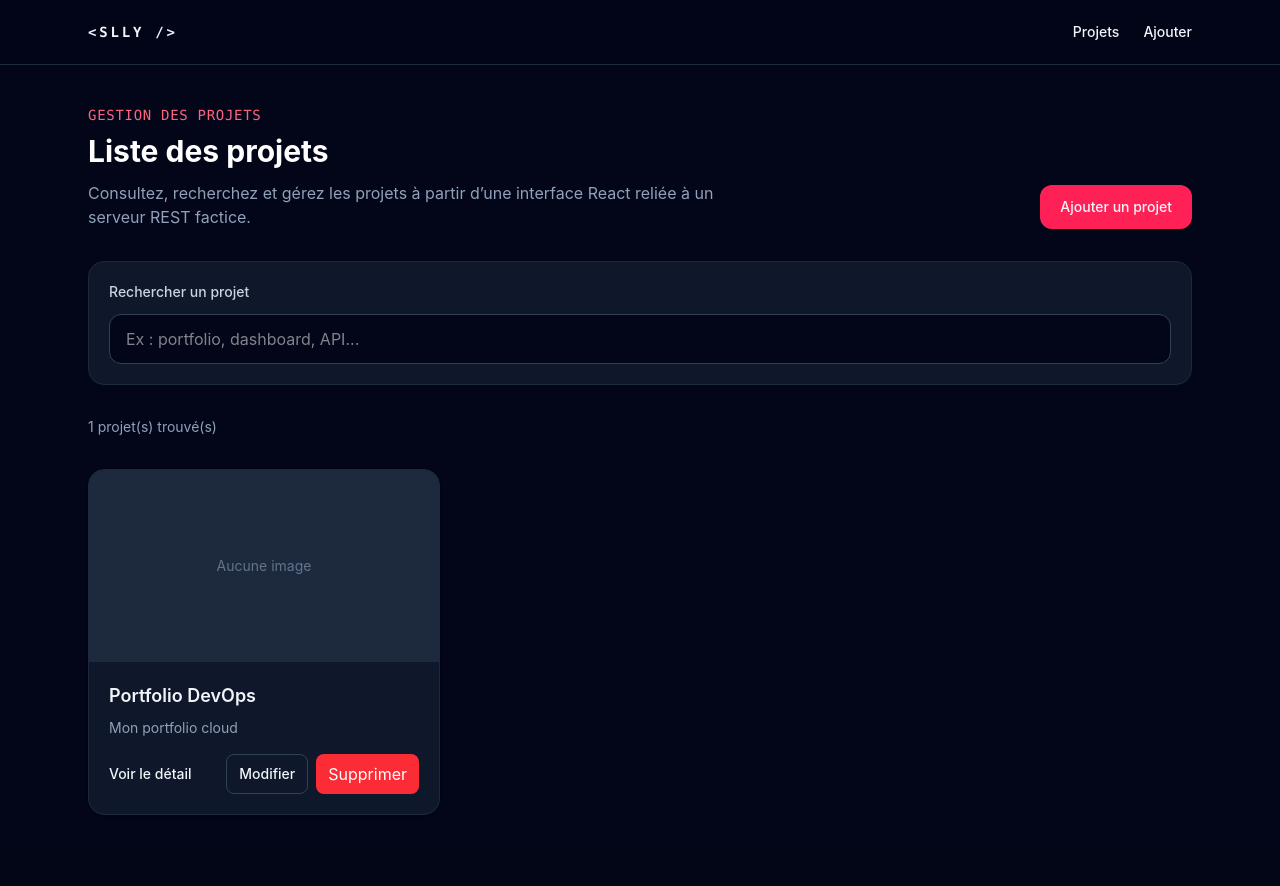
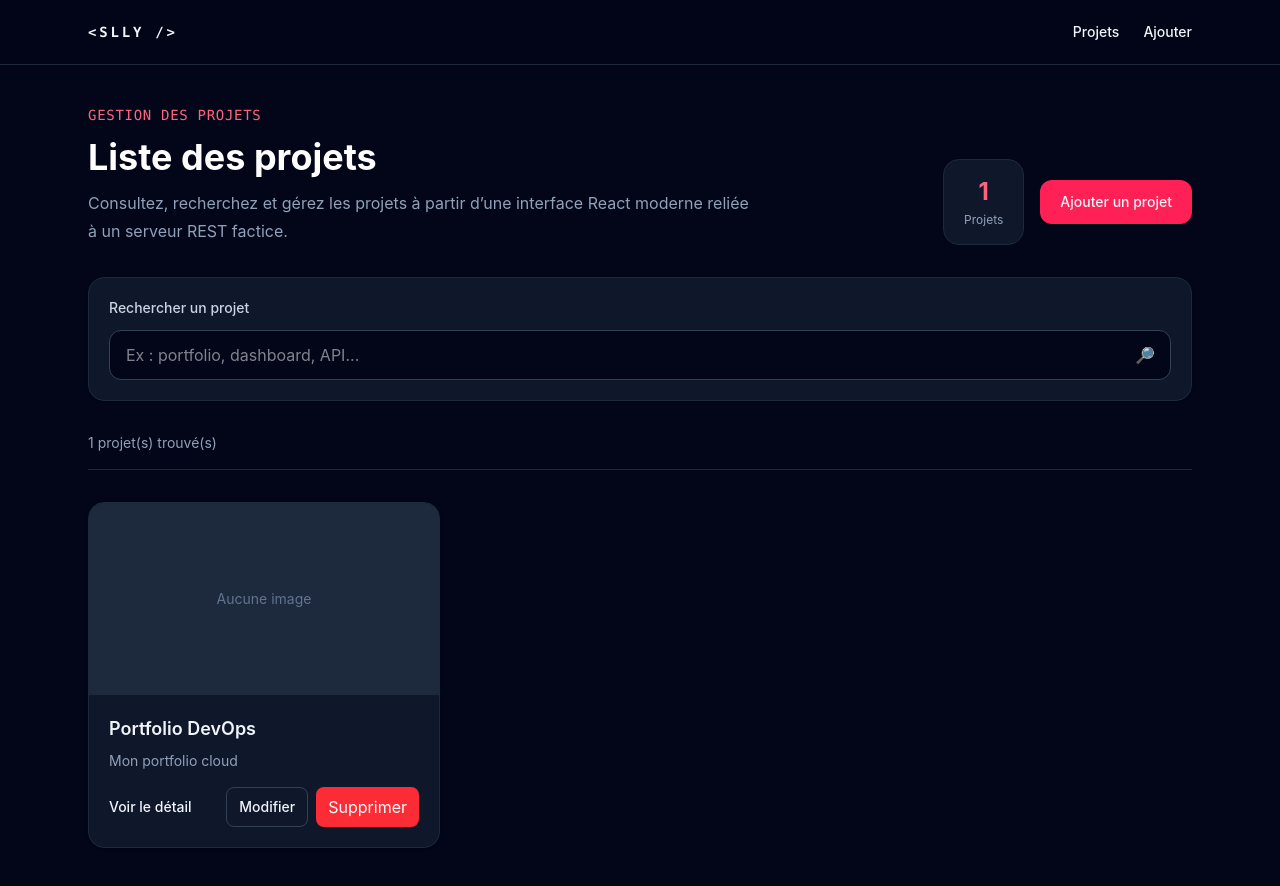
Before and after one commit to seydinalimamoulayeyade/react-fil-rouge, a React (Vite) app: page / in a window 1280 px wide. Before the commit the page ends 855 px from the top, so only its background shows below. Built offline with nearby package versions, Linux system fonts and the light colour scheme; data requests are answered from the project's data file.

Commit message:
feat: améliorer l'UX de la liste des projets

```diff
--- a/src/components/Dossier.jsx
+++ b/src/components/Dossier.jsx
@@ -8,6 +8,7 @@ export default function Dossier() {
   const [search, setSearch] = useState("");
   const [loading, setLoading] = useState(true);
   const [error, setError] = useState("");
+  const [success, setSuccess] = useState("");
 
   useEffect(() => {
     async function loadProjects() {
@@ -37,8 +38,10 @@ export default function Dossier() {
 
     try {
       setError("");
+      setSuccess("");
       await deleteProject(id);
       setProjects((prev) => prev.filter((project) => project.id !== id));
+      setSuccess("Projet supprimé avec succès.");
     } catch (err) {
       console.error(err);
       setError("La suppression a échoué.");
@@ -58,17 +61,21 @@ export default function Dossier() {
   if (loading) {
     return (
       <section className="space-y-6">
-        <div>
+        <div className="space-y-3">
           <p className="text-sm font-mono uppercase tracking-wider text-rose-400">
             Gestion des projets
           </p>
-          <h1 className="text-3xl font-bold text-white mt-2">
-            Liste des projets
-          </h1>
+          <h1 className="text-3xl font-bold text-white">Liste des projets</h1>
+          <p className="max-w-2xl text-slate-400">
+            Chargement de la collection de projets depuis l’API REST locale.
+          </p>
         </div>
 
         <div className="rounded-2xl border border-slate-800 bg-slate-900 p-6">
-          <p className="text-slate-400">Chargement des projets...</p>
+          <div className="flex items-center gap-3 text-slate-400">
+            <span className="inline-block h-3 w-3 animate-pulse rounded-full bg-rose-400"></span>
+            Chargement des projets...
+          </div>
         </div>
       </section>
     );
@@ -76,66 +83,95 @@ export default function Dossier() {
 
   return (
     <section className="space-y-8">
-      {/* En-tête */}
-      <div className="flex flex-col md:flex-row md:items-end md:justify-between gap-4">
-        <div>
+      <div className="flex flex-col gap-6 lg:flex-row lg:items-end lg:justify-between">
+        <div className="max-w-2xl space-y-3">
           <p className="text-sm font-mono uppercase tracking-wider text-rose-400">
             Gestion des projets
           </p>
-          <h1 className="text-3xl font-bold text-white mt-2">
+          <h1 className="text-3xl font-bold text-white sm:text-4xl">
             Liste des projets
           </h1>
-          <p className="text-slate-400 mt-3 max-w-2xl">
+          <p className="text-slate-400 leading-7">
             Consultez, recherchez et gérez les projets à partir d’une interface
-            React reliée à un serveur REST factice.
+            React moderne reliée à un serveur REST factice.
           </p>
+        </div>
+
+        <div className="flex flex-wrap items-center gap-4">
+          <div className="rounded-2xl border border-slate-800 bg-slate-900 px-5 py-4 text-center">
+            <div className="text-2xl font-bold text-rose-400">{projects.length}</div>
+            <div className="mt-1 text-xs text-slate-400">Projets</div>
           </div>
 
           <Link
             to="/ajouter"
-          className="inline-flex items-center justify-center rounded-xl bg-rose-500 px-5 py-3 text-sm font-medium text-white hover:bg-rose-600 transition-colors"
+            className="inline-flex items-center justify-center rounded-xl bg-rose-500 px-5 py-3 text-sm font-medium text-white transition-colors hover:bg-rose-600"
           >
             Ajouter un projet
           </Link>
         </div>
+      </div>
 
-      {/* Recherche */}
-      <div className="rounded-2xl border border-slate-800 bg-slate-900 p-5">
+      <div className="rounded-2xl border border-slate-800 bg-slate-900 p-5 shadow-sm">
         <label
           htmlFor="search-project"
-          className="block text-sm font-medium text-slate-300 mb-3"
+          className="mb-3 block text-sm font-medium text-slate-300"
         >
           Rechercher un projet
         </label>
 
+        <div className="relative">
           <input
             id="search-project"
             type="text"
             placeholder="Ex : portfolio, dashboard, API..."
             value={search}
             onChange={(e) => setSearch(e.target.value)}
-          className="w-full rounded-xl border border-slate-700 bg-slate-950 px-4 py-3 text-sm text-white outline-none focus:border-rose-400"
+            className="w-full rounded-xl border border-slate-700 bg-slate-950 px-4 py-3 pr-10 text-sm text-white outline-none transition-colors focus:border-rose-400"
           />
+          <span className="pointer-events-none absolute right-4 top-1/2 -translate-y-1/2 text-slate-500">
+            🔎
+          </span>
+        </div>
       </div>
 
-      {/* Erreur */}
       {error ? (
         <div className="rounded-xl border border-red-800 bg-red-950/30 px-4 py-3">
           <p className="text-sm text-red-400">{error}</p>
         </div>
       ) : null}
 
-      {/* Résultats */}
-      <div className="flex items-center justify-between">
+      {success ? (
+        <div className="rounded-xl border border-emerald-800 bg-emerald-950/30 px-4 py-3">
+          <p className="text-sm text-emerald-400">{success}</p>
+        </div>
+      ) : null}
+
+      <div className="flex items-center justify-between gap-4 border-b border-slate-800 pb-4">
         <p className="text-sm text-slate-400">
           {filteredProjects.length} projet(s) trouvé(s)
         </p>
+
+        {search ? (
+          <button
+            type="button"
+            onClick={() => setSearch("")}
+            className="text-sm text-slate-400 transition-colors hover:text-rose-400"
+          >
+            Réinitialiser la recherche
+          </button>
+        ) : null}
       </div>
 
-      {/* Liste */}
       {filteredProjects.length === 0 ? (
-        <div className="rounded-2xl border border-slate-800 bg-slate-900 p-8 text-center">
-          <p className="text-slate-400">Aucun projet trouvé.</p>
+        <div className="rounded-2xl border border-slate-800 bg-slate-900 p-10 text-center">
+          <div className="mx-auto mb-4 flex h-14 w-14 items-center justify-center rounded-full bg-slate-800 text-2xl text-slate-500">
+            📁
+          </div>
+          <h2 className="text-lg font-semibold text-white">Aucun projet trouvé</h2>
+          <p className="mt-2 text-sm text-slate-400">
+            Essayez un autre mot-clé ou ajoutez un nouveau projet à votre collection.
+          </p>
         </div>
       ) : (
         <div className="grid grid-cols-1 gap-6 md:grid-cols-2 xl:grid-cols-3">
```
Lines whose indentation alone changed are shown as unchanged.
